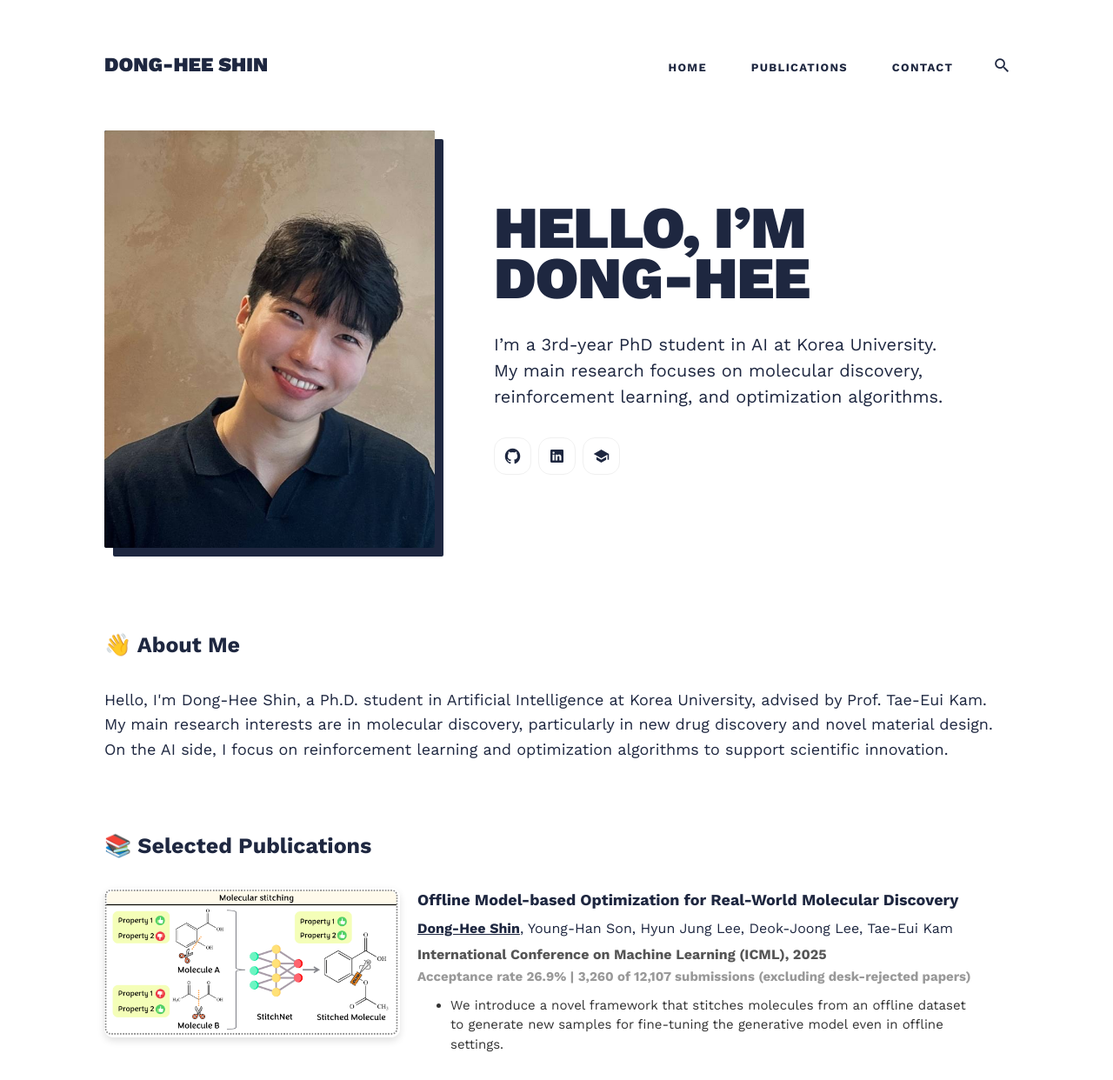
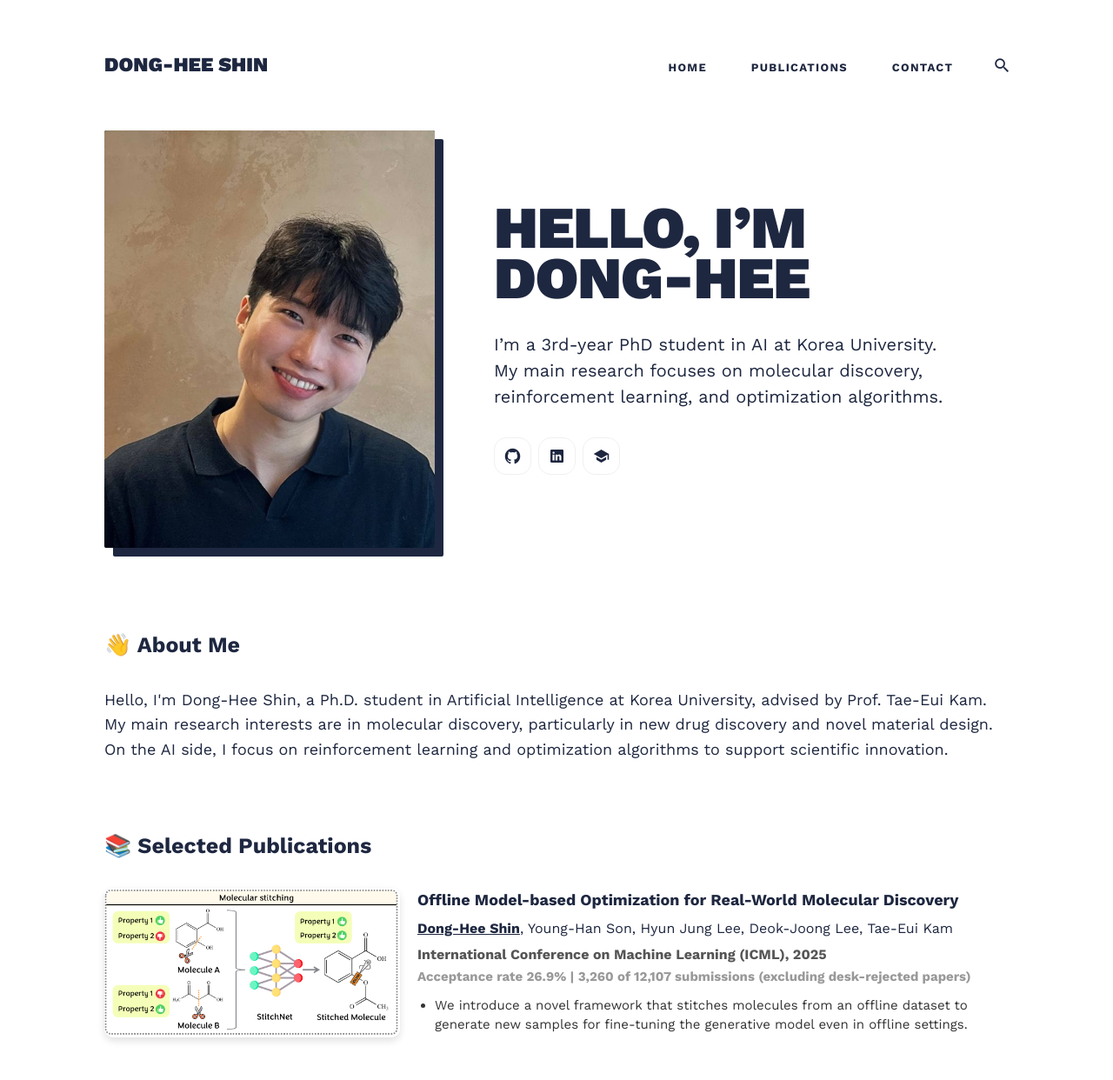
Before and after one commit to donghee-shin-page/donghee-shin-page.github.io, a Jekyll site: the page built from index.html, in a window 1280 px wide. Shown: the top 1242 px of the page at 87% size. Built offline with Jekyll 4.4.1, drawn with Linux system fonts in a browser that asks for light colours; nearby versions of some CDN libraries; the list of posts is cut into pages by our own code; grey boxes are pictures that could not be loaded.

Commit message:
Update index.html

```diff
--- a/index.html
+++ b/index.html
@@ -25,7 +25,7 @@
       <div style="display: flex; align-items: flex-start; gap: 20px; max-width: 1000px;">
 
         {% if pub.image %}
-        <!-- 썸네일: 데스크탑에서만 보이고, 모바일에선 CSS 한 줄로 숨김 -->
+        <!-- 썸네일: 데스크탑에서만 보이고, 모바일에서는 숨김 -->
         <div class="pub-thumb" style="flex-shrink: 0; width: 340px; max-width: 100%;">
           <img src="{{ pub.image }}" alt="Thumbnail"
                style="width: 100%; border-radius: 10px; box-shadow: 0 4px 8px rgba(0,0,0,0.12);">
@@ -36,7 +36,7 @@
           <!-- 제목 -->
           <div style="font-size: 18px; font-weight: bold; margin-bottom: 8px;">
             {% if pub.link %}
-              <a href="{{ pub.link }}" style="text-decoration: none; color: inherit; border-bottom: 0;">
+              <a href="{{ pub.link }}" style="text-decoration: none; color: inherit;">
                 {{ pub.title }}
               </a>
             {% else %}
@@ -61,7 +61,7 @@
           {% endif %}
 
           {% if pub.description_points %}
-            <ul style="margin-top: 10px; padding-left: 18px; list-style-type: disc; color: #333;">
+            <ul style="margin-top: 10px; padding-left: 0; list-style-type: disc; color: #333;">
               {% for point in pub.description_points %}
                 <li style="margin-bottom: 6px; font-size: 15px; line-height: 1.5;">
                   {{ point }}
@@ -75,10 +75,13 @@
   </div>
 </section>
 
-<!-- 이 페이지에서만: 모바일(≤768px)에서 썸네일 숨기기 -->
+<!-- 모바일(≤768px)에서 썸네일 숨기기 -->
 <style>
-@media (max-width: 768px) { .pub-thumb { display: none !important; } }
+@media (max-width: 768px) {
+  .pub-thumb { display: none !important; }
+}
 </style>
+
 
 
 
```
